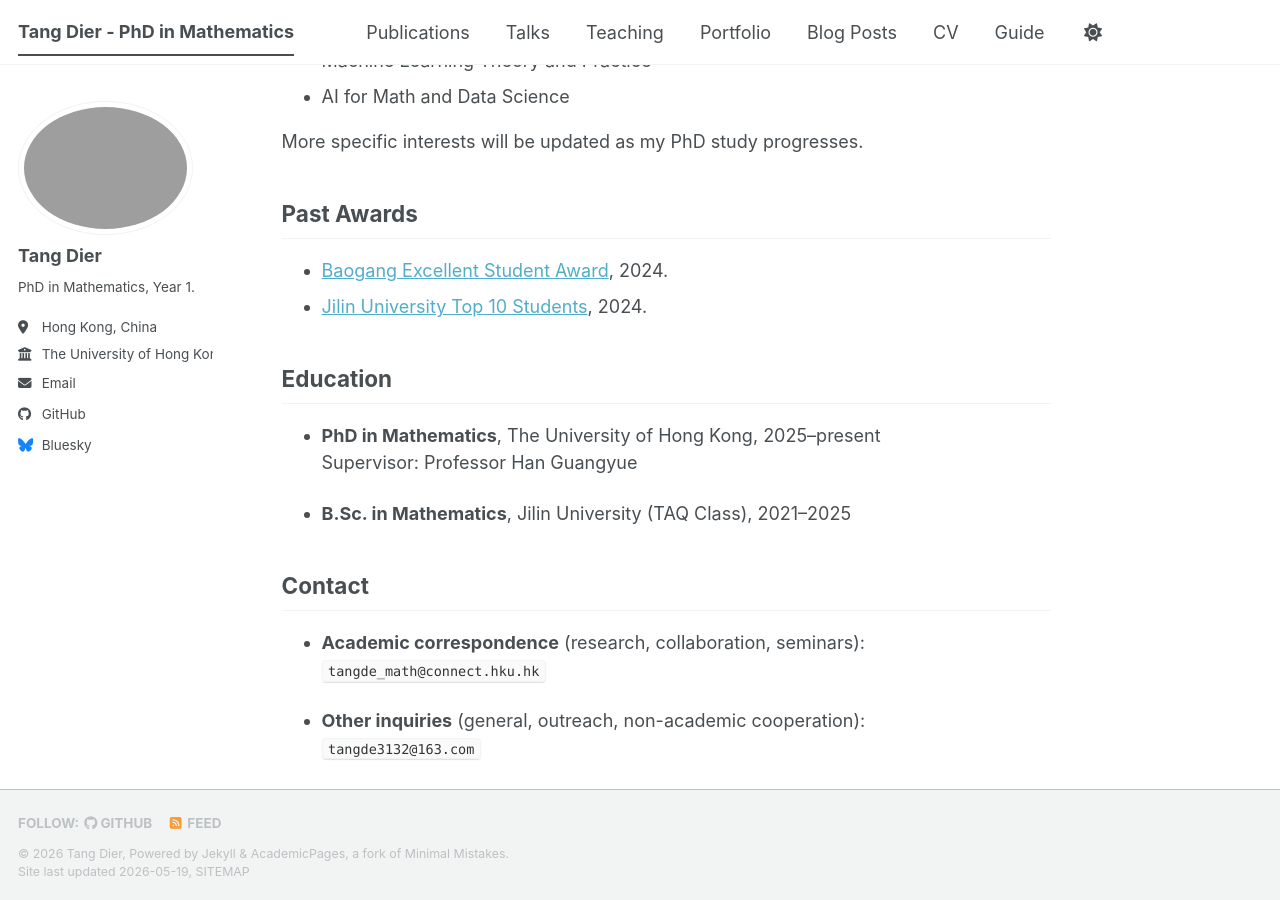
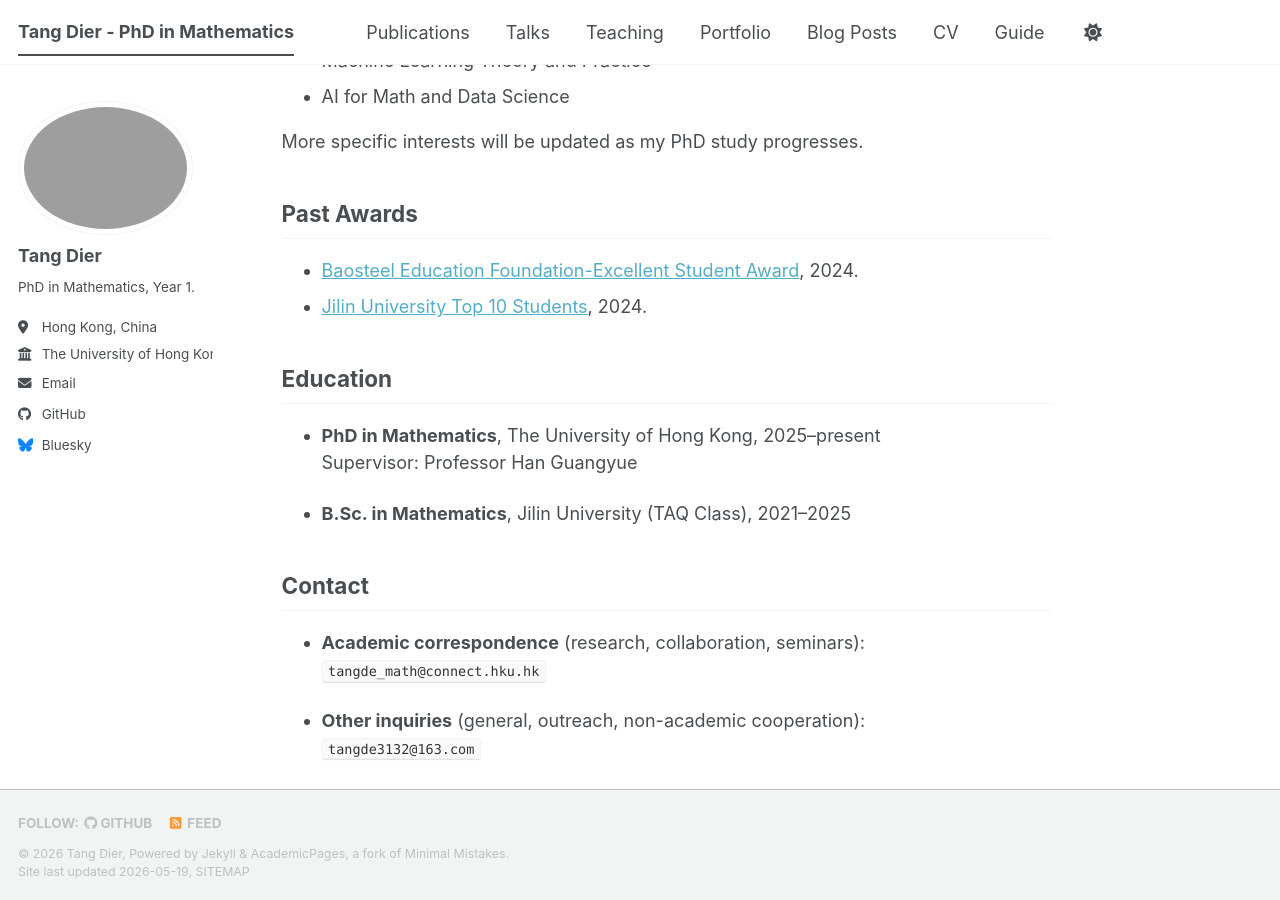
Before and after one commit to TangDier03/tangdier03.github.io, a Jekyll site: the page built from _pages/about.md, in a window 1280 px wide and 900 px high, scrolled down 505 px. Built offline with Jekyll 4.4.1, drawn with Linux system fonts in a browser that asks for light colours; a script bundle is joined from its source files by our own code; library files that are not in the unit come from our copies.

Commit message:
Update about.md

```diff
--- a/_pages/about.md
+++ b/_pages/about.md
@@ -26,7 +26,7 @@ More specific interests will be updated as my PhD study progresses.
 
 ## Past Awards
 
-- [Baogang Excellent Student Award](http://www.bsef.baosteel.com/#/newsdetail?nodeid=15&id=8789), 2024.
+- [Baosteel Education Foundation-Excellent Student Award](http://www.bsef.baosteel.com/#/newsdetail?nodeid=15&id=8789), 2024.
 - [Jilin University Top 10 Students](https://jdb.ihwrm.com/index/article/articleinfo.html?doc_id=4646229), 2024.
 
 
```
